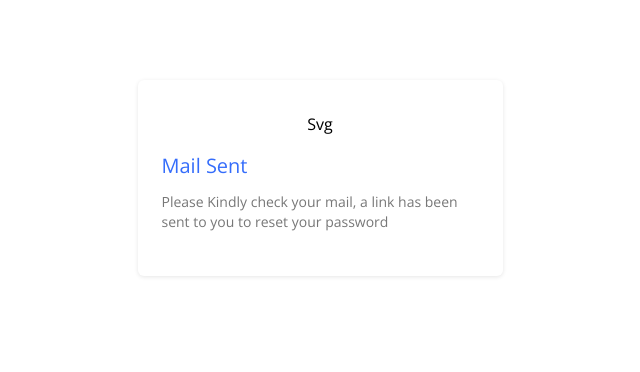
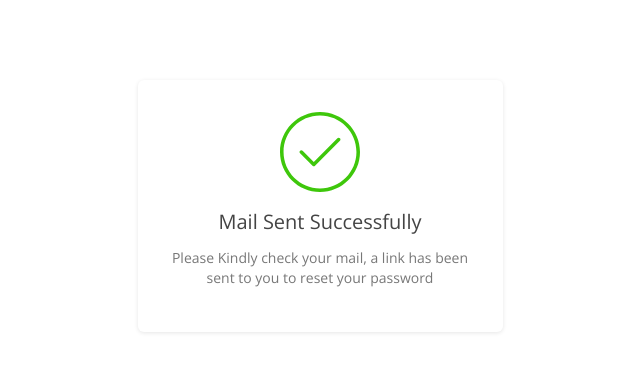
Before and after one commit to chris097/3sixty-app, a React (Create React App) app: page /auth/mail-sent in a window 1280 px wide. Shown: the top 372 px of the page, without its empty margins (320-960 px from the left). Built offline with nearby package versions, Linux system fonts and the light colour scheme; a web font is replaced by a local one.

Commit message:
update mail sent UI

```diff
--- a/src/pages/auth/ForgotPassword.js
+++ b/src/pages/auth/ForgotPassword.js
@@ -20,7 +20,6 @@ const ForgotPassword = () => {
     },
     validationSchema: forgotPasswordSchema,
     onSubmit: value => {
-      console.log(value)
       return auth.resetPassword(value,
         responses => {
           if (responses) {
--- a/src/pages/auth/MailSent.js
+++ b/src/pages/auth/MailSent.js
@@ -1,12 +1,15 @@
 import React from 'react'
+import Success from '../../public/svgs/success'
 
 const MailSent = () => {
   return (
     <div className='mx-auto flex justify-center'>
       <div className='w-365px h-auto shadow-baseshadow bg-white px-6 py-8 mt-20 rounded-md'>
-        <div className='flex justify-center mb-4'>Svg</div>
-        <div>
-          <div className='text-xl text-primaryblue'>Mail Sent</div>
+        <div className='flex justify-center mb-4'>
+          <Success />
+        </div>
+        <div className='text-center'>
+          <div className='text-xl text-primarygray'>Mail Sent Successfully</div>
           <div className='text-sm text-textgray my-3'>Please Kindly check your mail, a link has been sent to you to reset your password</div>
           </div>
         </div>
--- /dev/null
+++ b/src/public/svgs/success.js
@@ -0,0 +1,13 @@
+import React from 'react'
+
+const Success = () => {
+  return (
+    <span>
+        <svg width="80" height="80" viewBox="0 0 80 80" fill="none" xmlns="http://www.w3.org/2000/svg">
+            <path d="M40 0C17.9467 0 0 17.9467 0 40C0 62.0533 17.9467 80 40 80C62.0533 80 80 62.0533 80 40C80 17.9467 62.0533 0 40 0ZM40 76.4444C19.9022 76.4444 3.55556 60.0978 3.55556 40C3.55556 19.9022 19.9022 3.55556 40 3.55556C60.0978 3.55556 76.4444 19.9022 76.4444 40C76.4444 60.0978 60.0978 76.4444 40 76.4444ZM59.92 26.3022C60.6133 26.9956 60.6133 28.1244 59.92 28.8178L35.0311 53.7067C34.6844 54.0444 34.2311 54.2222 33.7778 54.2222C33.3244 54.2222 32.8711 54.0444 32.5244 53.6978L20.08 41.2533C19.3867 40.56 19.3867 39.4311 20.08 38.7378C20.7733 38.0444 21.9022 38.0444 22.5956 38.7378L33.7778 49.9289L57.4133 26.2933C58.1067 25.6 59.2267 25.6 59.92 26.3022V26.3022Z" fill="#3EC70B"/>
+        </svg>
+    </span>
+  )
+}
+
+export default Success;
```
